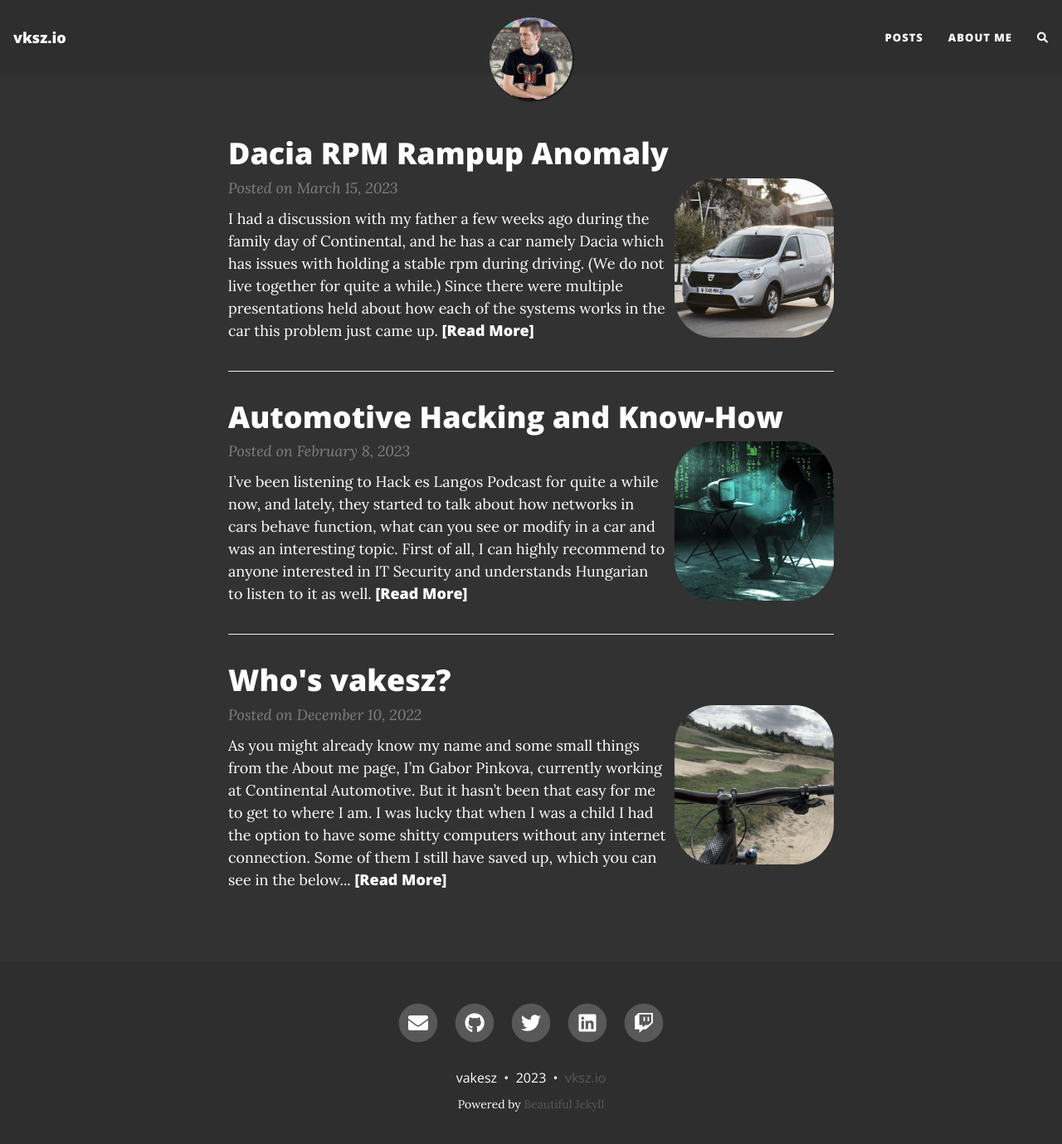
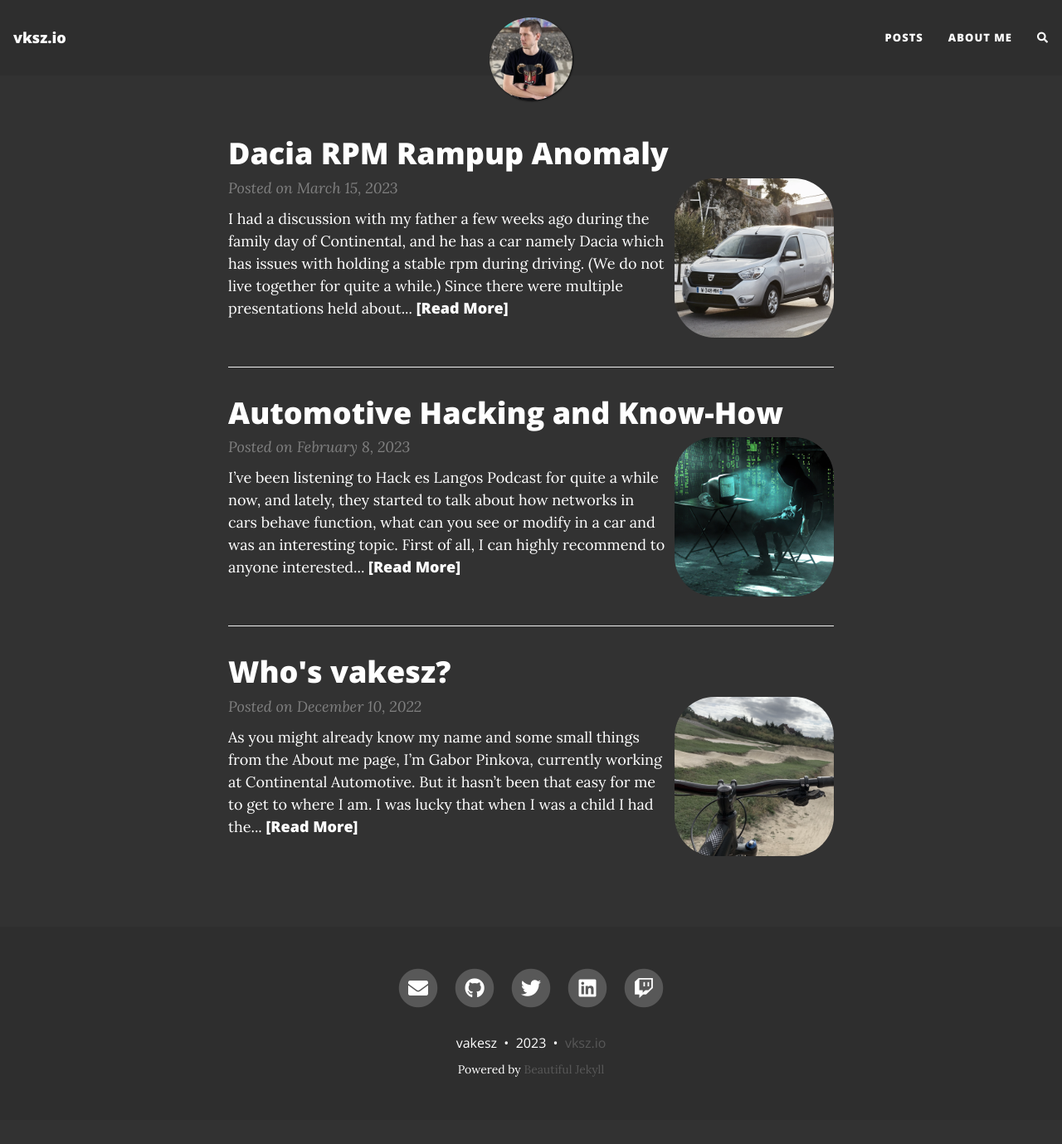
Before and after one commit to vakesz/vkszblog, a Jekyll site: the page built from index.md, in a window 1280 px wide and 1392 px high. Shown: the top 1379 px of the window at 83% size. Built offline with Jekyll 4.4.1, drawn with Linux system fonts in a browser that asks for light colours; nearby versions of some CDN libraries; the list of posts is cut into pages by our own code; comment, search, counter and statistics services are not loaded.

Commit message:
go to home page

```diff
--- a/_config.yml
+++ b/_config.yml
@@ -6,7 +6,6 @@
 #title-img: "/assets/img/avatar-icon.png"
 date_format: "%B %-d, %Y"
 rss-description: This website is a virtual proof that I'm awesome
-absolute_url: vksz.io
 
 ###############################################
 # --- List of links in the navigation bar --- #
@@ -61,7 +60,7 @@
   vk: false
 
 url-pretty: "vksz.io"
-excerpt_length: 75
+excerpt_length: 50
 feed_show_excerpt: true
 feed_show_tags: true
 post_search: true
--- a/_includes/nav.html
+++ b/_includes/nav.html
@@ -1,9 +1,9 @@
 <nav class="navbar navbar-expand-xl navbar-light fixed-top navbar-custom {% if page.nav-short %}top-nav-short-permanent{% else %}top-nav-regular{% endif %}">
 
   {%- if site.title-img -%}
-    <a class="navbar-brand navbar-brand-logo" href="{{ '' | absolute_url }}"><img alt="{{ site.title }} Logo" src="{{ site.title-img | relative_url}}"/></a>
+    <a class="navbar-brand navbar-brand-logo" href="https://vksz.io/"><img alt="{{ site.title }} Logo" src="{{ site.title-img | relative_url}}"/></a>
   {%- elsif site.title -%}
-    <a class="navbar-brand" href="{{ '' | absolute_url }}">{{ site.title }}</a>
+    <a class="navbar-brand" href="https://vksz.io/">{{ site.title }}</a>
   {%- endif -%}
 
   <button class="navbar-toggler" type="button" data-toggle="collapse" data-target="#main-navbar" aria-controls="main-navbar" aria-expanded="false" aria-label="Toggle navigation">
@@ -50,7 +50,7 @@
   {% if site.avatar and page.show-avatar != false %}
     <div class="avatar-container">
       <div class="avatar-img-border">
-        <a href="{{ '' | absolute_url }}">
+        <a href="https://vksz.io/">
           <img alt="Navigation bar avatar" class="avatar-img" src="{{ site.avatar | relative_url }}" />
         </a>
       </div>
```
